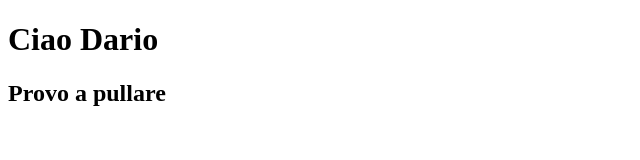
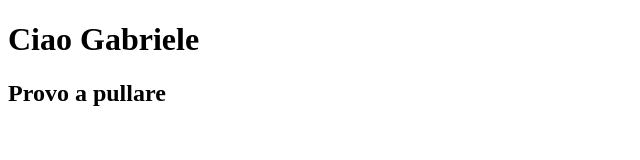
Before and after one commit to GabrieleStabile/Jaita131, a plain HTML site: page LezioneGit/index.html in a window 1280 px wide. Shown: the whole page, without its empty margins (0-640 px from the left). Drawn offline with Linux system fonts and the light colour scheme.

Commit message:
Update 3 index.html

```diff
--- a/LezioneGit/index.html
+++ b/LezioneGit/index.html
@@ -6,7 +6,7 @@
     <title>Document</title>
 </head>
 <body>
-    <h1>Ciao Dario</h1>
+    <h1>Ciao Gabriele</h1>
     <h2>Provo a pullare</h2>
 
     <script src="js/sript.js"></script>
```
